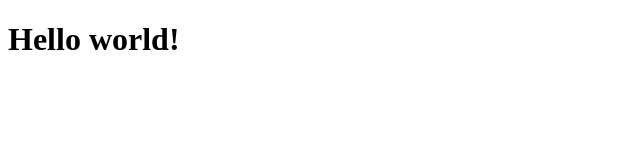
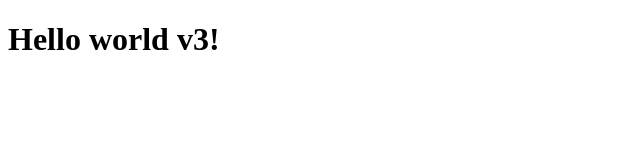
Before and after one commit to reichl-bft2017/HelloWorld, a plain HTML site: page index.html in a window 1280 px wide. Shown: the full height of the page, 0-640 px from the left. Drawn offline with Linux system fonts and the light colour scheme.

Commit message:
Update zu v3

```diff
--- a/index.html
+++ b/index.html
@@ -5,6 +5,6 @@
     <title>Hello world</title>
   </head>
   <body>
-    <h1>Hello world!</h1>
+    <h1>Hello world v3!</h1>
   </body>
 </html>
```
